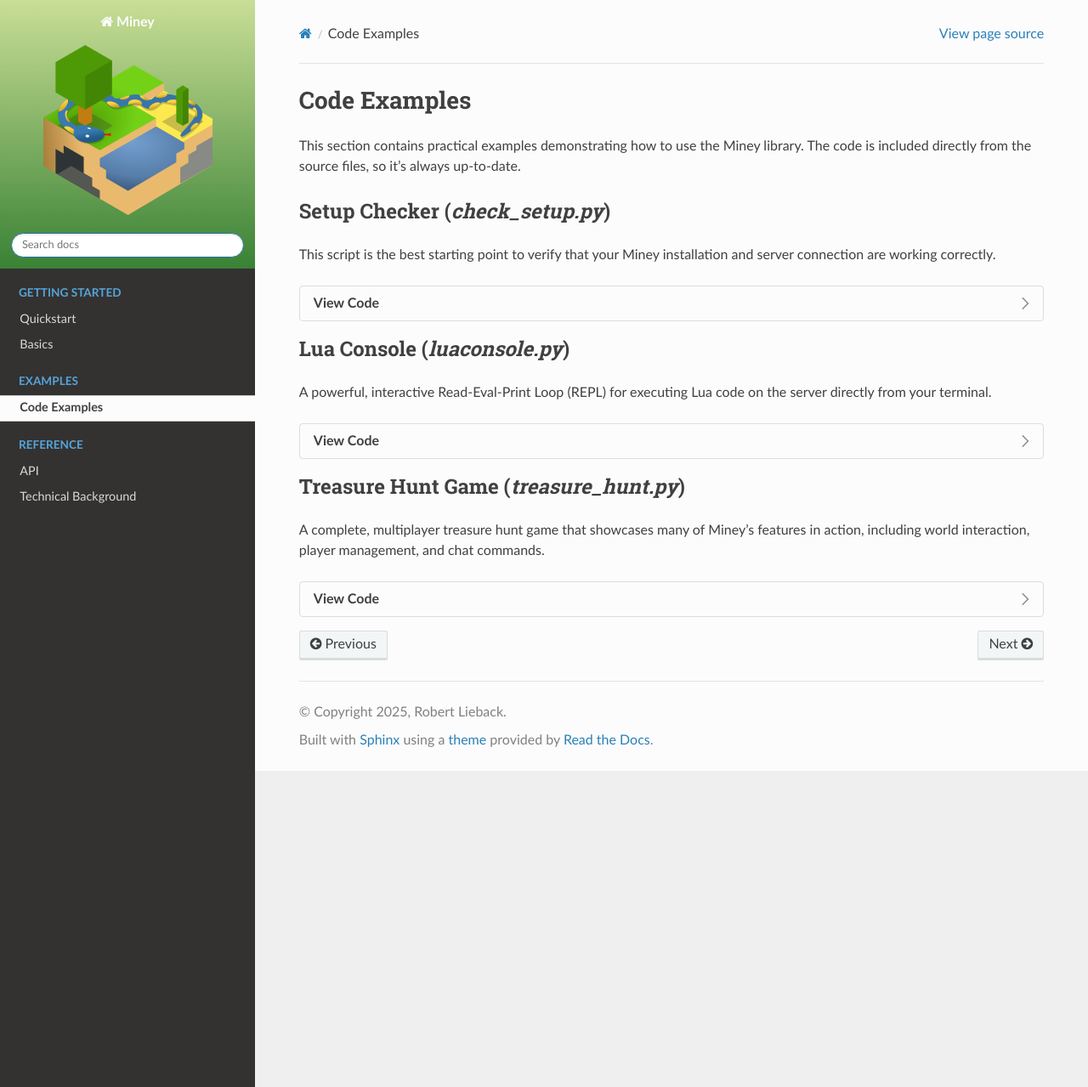
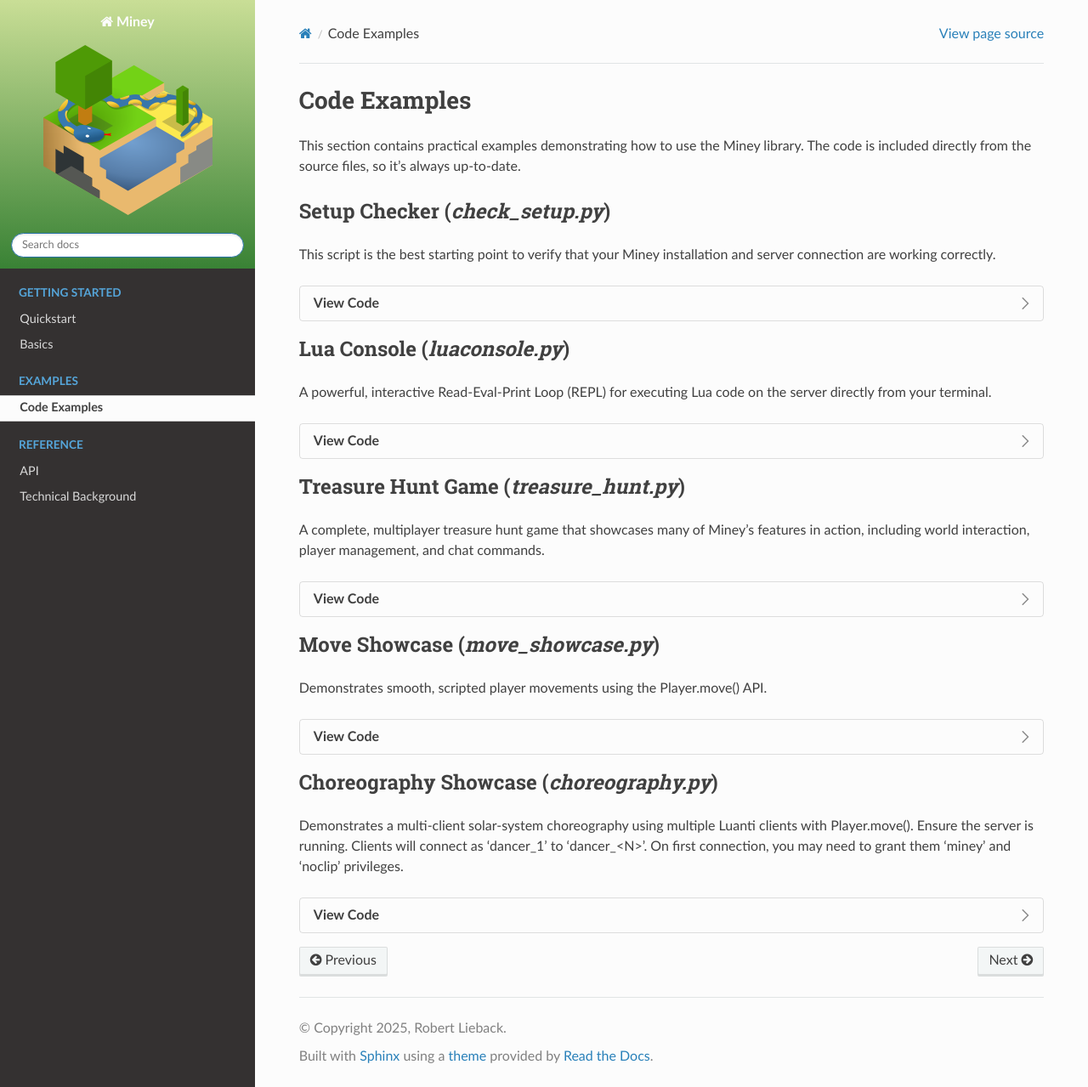
Before and after one commit to miney-py/miney, a Sphinx documentation site: the page built from docs/examples.rst, in a window 1280 px wide and 1279 px high. Shown: the whole window at 85% size. Built offline with Sphinx 7.4.7 and the Read the Docs theme 3.1.0, drawn with Linux system fonts in a browser that asks for light colours.

Commit message:
docs: add Move Showcase and Choreography section to docs/examples.rst

```diff
--- a/docs/examples.rst
+++ b/docs/examples.rst
@@ -36,3 +36,25 @@
    .. literalinclude:: ../examples/treasure_hunt.py
       :language: python
       :linenos:
+
+Move Showcase (`move_showcase.py`)
+----------------------------------
+
+Demonstrates smooth, scripted player movements using the Player.move() API.
+
+.. dropdown:: View Code
+
+   .. literalinclude:: ../examples/move_showcase.py
+      :language: python
+      :linenos:
+
+Choreography Showcase (`choreography.py`)
+----------------------------------------
+
+Demonstrates a multi-client solar-system choreography using multiple Luanti clients with Player.move(). Ensure the server is running. Clients will connect as 'dancer_1' to 'dancer_<N>'. On first connection, you may need to grant them 'miney' and 'noclip' privileges.
+
+.. dropdown:: View Code
+
+   .. literalinclude:: ../examples/choreography.py
+      :language: python
+      :linenos:
```
Also changed, not shown: 1 other file.
